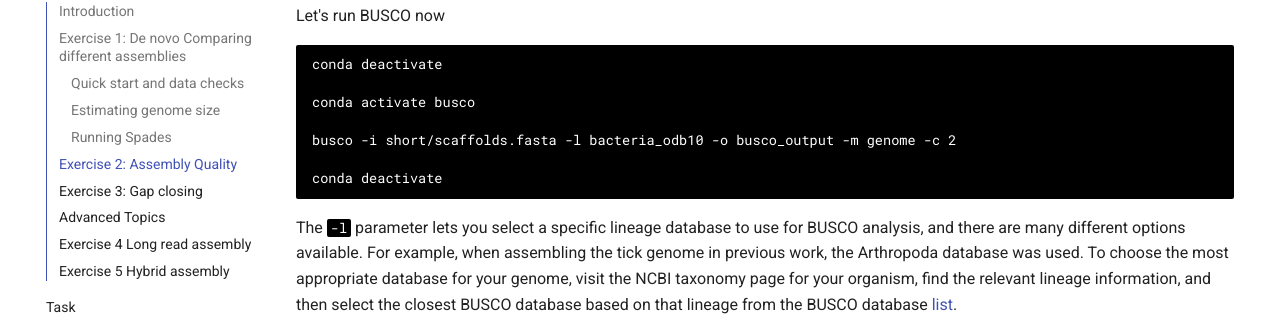
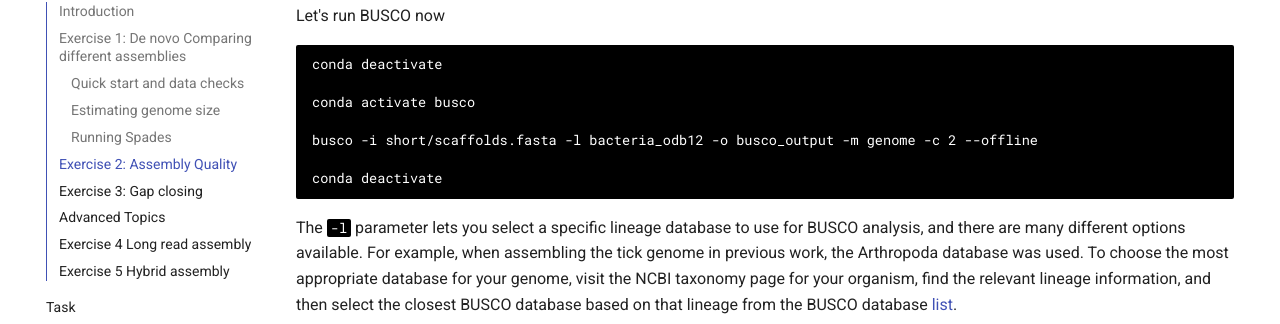
Before and after one commit to lshtm-genomics/omics-course, an MkDocs documentation site: the page built from docs/introduction/assembly-and-third-gen-sequencing.md, in a window 1280 px wide and 900 px high, scrolled down 6789 px. Shown: the part 205-529 px from the top of the window. Built offline with MkDocs 1.6.1 and Material for MkDocs 9.7.7, drawn with Linux system fonts in a browser that asks for light colours.

Commit message:
Update assembly-and-third-gen-sequencing.md

````diff
--- a/docs/introduction/assembly-and-third-gen-sequencing.md
+++ b/docs/introduction/assembly-and-third-gen-sequencing.md
@@ -174,7 +174,7 @@ conda deactivate
 
 conda activate busco
 
-busco -i short/scaffolds.fasta -l bacteria_odb10 -o busco_output -m genome -c 2
+busco -i short/scaffolds.fasta -l bacteria_odb12 -o busco_output -m genome -c 2 --offline
 
 conda deactivate
 ```
````
